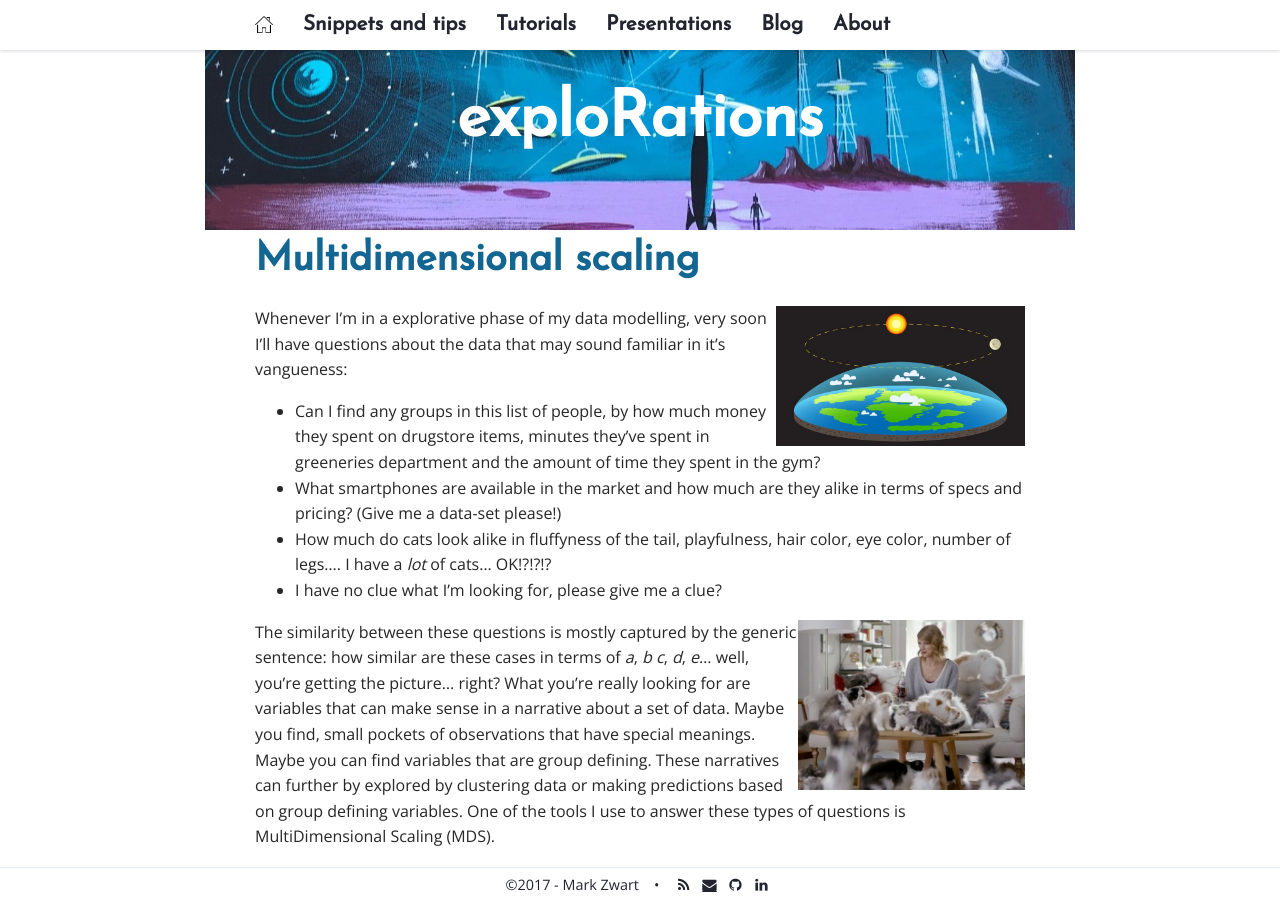
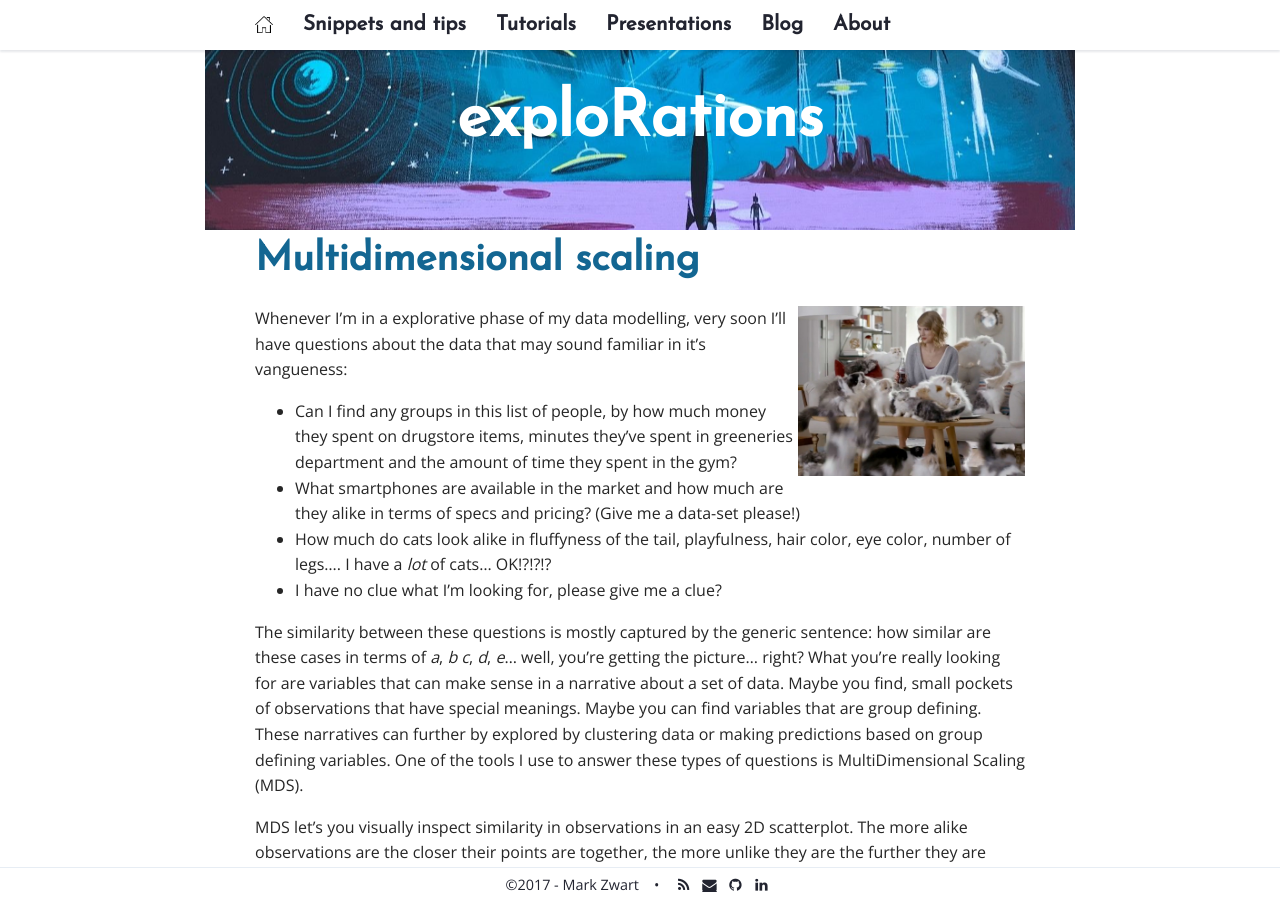
Before and after one commit to mark-me/mark-me.github.io, a Jekyll site: the page built from _pages/tutorials/mds/mds.md, in a window 1280 px wide and 900 px high. Built offline with Jekyll 4.4.1, drawn with Linux system fonts in a browser that asks for light colours; nearby versions of some CDN libraries; comment, search, counter and statistics services are not loaded.

Commit message:
Update mds.md

```diff
--- a/_pages/tutorials/mds/mds.md
+++ b/_pages/tutorials/mds/mds.md
@@ -6,7 +6,7 @@ permalink: /mds/
 published: true
 ---
 
-<img src="/_pages/tutorials/mds/flat-earth.jpg" width="249" height="140" align="right"/>
+<img src="/_pages/tutorials/mds/Taylor-Swift-Cats.jpg" width="227" height="170" align="right"/>
 Whenever I'm in a explorative phase of my data modelling, very soon I'll have questions about the data that may sound familiar in it's vangueness:
 
 * Can I find any groups in this list of people, by how much money they spent on drugstore items, minutes they've spent in greeneries department and the amount of time they spent in the gym?
@@ -14,13 +14,13 @@ Whenever I'm in a explorative phase of my data modelling, very soon I'll have qu
 * How much do cats look alike in fluffyness of the tail, playfulness, hair color, eye color, number of legs.... I have a _lot_ of cats... OK!?!?!?
 * I have no clue what I'm looking for, please give me a clue?
 
-<img src="/_pages/tutorials/mds/Taylor-Swift-Cats.jpg" width="227" height="170" align="right"/>
 The similarity between these questions is mostly captured by the generic sentence: how similar are these cases in terms of _a_, _b_ _c_, _d_, _e_... well, you're getting the picture... right? What you're really looking for are variables that can make sense in a narrative about a set of data. Maybe you find, small pockets of observations that have special meanings. Maybe you can find variables that are group defining. These narratives can further by explored by clustering data or making predictions based on group defining variables. One of the tools I use to answer these types of questions is MultiDimensional Scaling (MDS).
 
 MDS let's you visually inspect similarity in observations in an easy 2D scatterplot. The more alike observations are the closer their points are together, the more unlike they are the further they are apart. But, how do you get a 2D scatterplot for so many variables? MDS does this by "rearranging" the observations in an efficient manner, so as to arrive at a configuration that best approximates the alikeness of observations.
 
 # The concept
 
+<img src="/_pages/tutorials/mds/flat-earth.jpg" width="249" height="140" align="right"/>
 * Squeezing distances in n-dimensions in 2-dimensions
 * Each time refitting points on two-dimensions
 * Trying to minimizing stress
```
